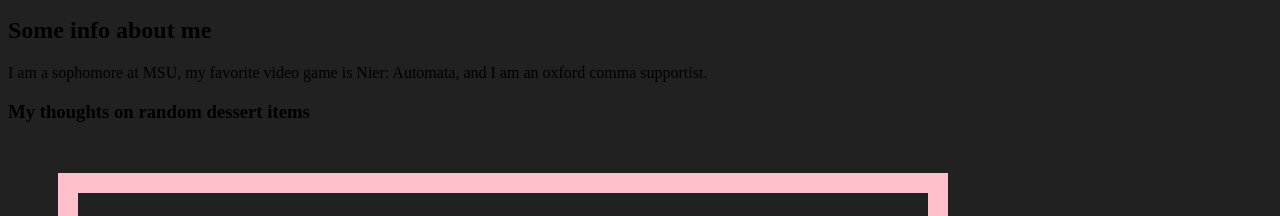
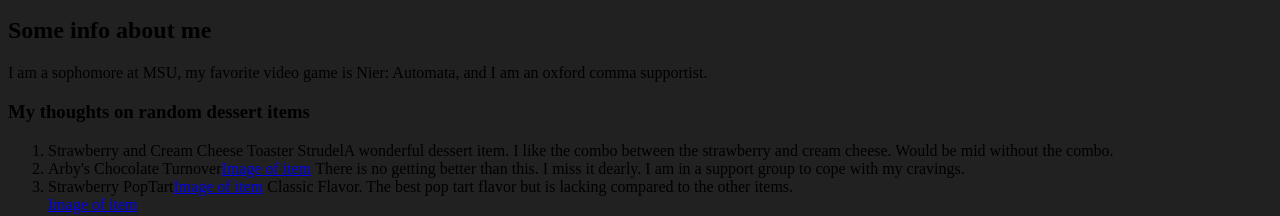
Before and after one commit to Henryje7/Henryje7.github.io, a plain HTML site: page index.html in a window 1280 px wide. Shown: the part 586-802 px from the top of the page. Drawn offline with Linux system fonts and the light colour scheme.

Commit message:
Update styles.css

```diff
--- a/styles.css
+++ b/styles.css
@@ -4,52 +4,32 @@
     font-weight: normal;
     font-style: normal;
   }
-
-
-.general{
-    background-color: #212121;
-}
-.box{
-    height: 200px;
-    width: 800px;
-    padding: 25px;
-    margin: 50px;
-    border: 20px solid pink;
-}
 body{
     background-color: #212121;
 }
-h1{
 
-}
-h2{
-
-}
-html{
-
-}
 ul {
     list-style-type: none;
     margin: 0;
     padding: 0;
     overflow: hidden;
     background-color: #383838;
-  }
+}
 
-  li {
+li {
     float: left;
-  }
+}
 
-  li a {
+li a{
     font-family: "JetBrainsMono";
     display: block;
     color: white;
     text-align: center;
     padding: 14px 16px;
     text-decoration: none;
-  }
+}
 
   /* Change the link color to #111 (black) on hover */
-  li a:hover {
+li a:hover {
     background-color: #1a1a1a;
   }
```
